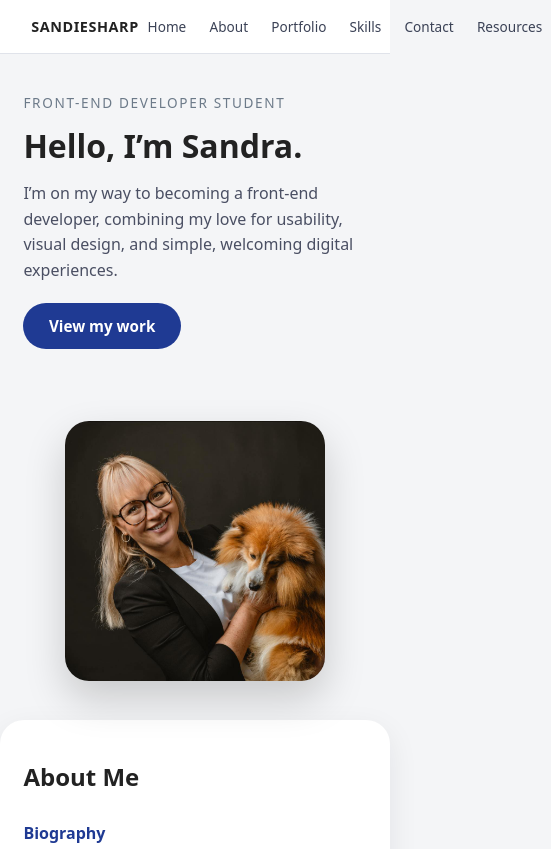
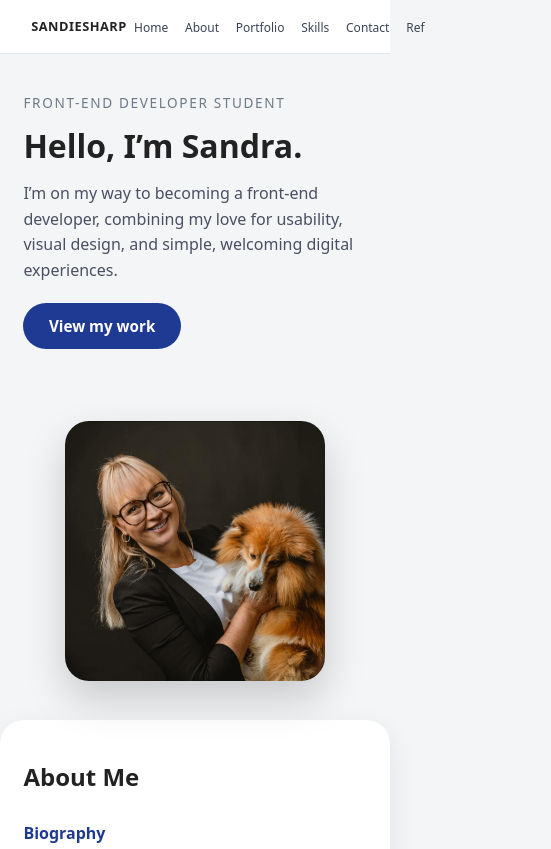
Before and after one commit to SandieSharp/Lab-1, a plain HTML site: page index.html in a window 390 px wide. Shown: the top 849 px of the page, 551 px wide, since content can reach past the window. Drawn offline with Linux system fonts and the light colour scheme.

Commit message:
improved responsive css

```diff
--- a/index.html
+++ b/index.html
@@ -21,7 +21,7 @@
                 <li><a href=#skills>Skills</a></li>
                 <li><a href=#contact>Contact</a></li>
                 <!-- extern site -->
-                <li><a href="https://www.w3schools.com" target="_blank" rel="noopener">Resources</a></li>
+                <li><a href="https://www.w3schools.com" target="_blank" rel="noopener">Ref</a></li>
             </ul>
         </nav>
     </header>
--- a/style.css
+++ b/style.css
@@ -23,7 +23,8 @@ body {
     align-items: center;
     padding: 0.85rem 8vw;
     background-color: #ffffff;
-    border-bottom: 1px solid #e0e3ea;;
+    border-bottom: 1px solid #e0e3ea;
+    ;
 }
 
 .logo {
@@ -128,7 +129,7 @@ body {
     color: #1f3a93;
 }
 
-.about-main p + p {
+.about-main p+p {
     margin-top: 0.75rem;
 }
 
@@ -156,7 +157,7 @@ body {
 
 .quick-facts th {
     width: 40%;
-    background-color:#edf1ff;
+    background-color: #edf1ff;
 }
 
 /* Portfolio */
@@ -367,16 +368,21 @@ textarea:focus {
         padding: 2.4rem 6vw;
     }
 
+    .logo {
+        font-size: 0.8rem;
+    }
+
     /* Menu */
     .nav-list {
         flex-wrap: nowrap;
         justify-content: flex-end;
-        gap: 0.35rem;
+        gap: 0.15rem;
     }
 
     .nav-list a {
-        padding: 0.3rem 0.55rem;
-        font-size: 0.85rem;
+        padding: 0.25rem 0.45rem;
+        font-size: 0.75rem;
+        letter-spacing: 0;
         white-space: nowrap;
     }
 
```
